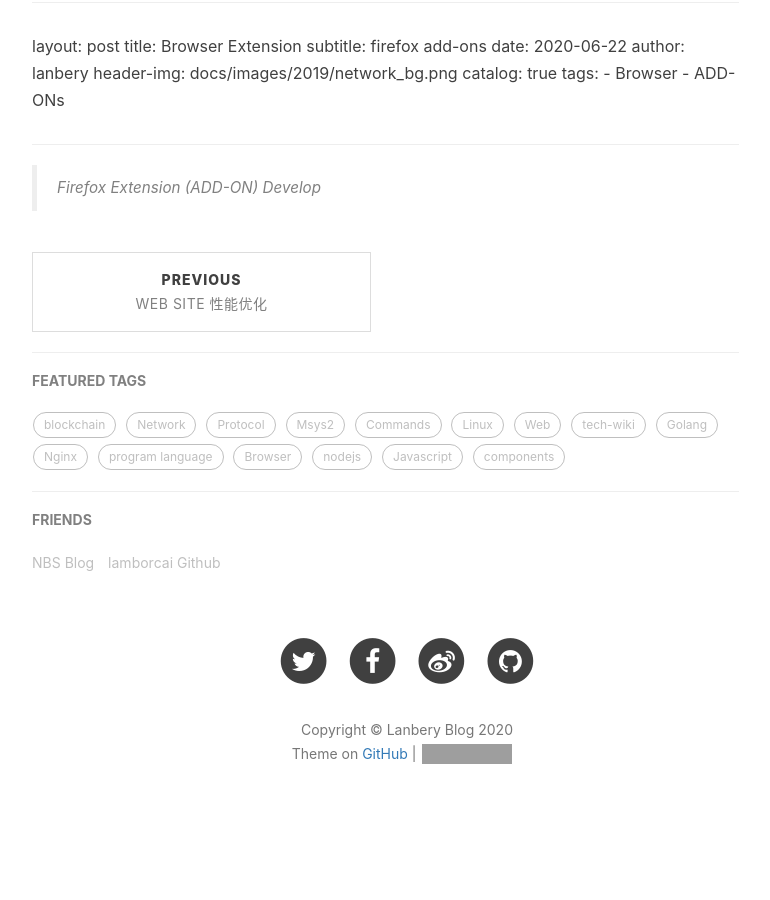
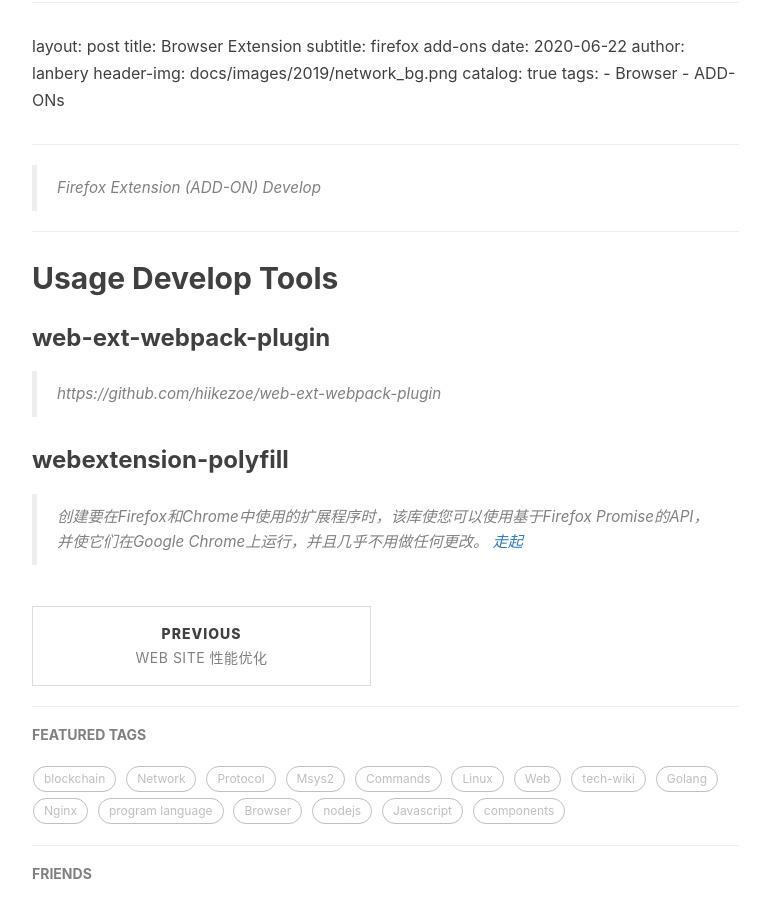
Before and after one commit to lanbery/lanbery.github.io, a Jekyll site: the page built from _posts/2020-06-22-fx_add_ons.md, in a window 1280 px wide and 900 px high, scrolled down 461 px. Shown: the whole window, without its empty margins (233-1003 px from the left). Built offline with Jekyll 4.4.1, drawn with Linux system fonts in a browser that asks for light colours; nearby versions of some CDN libraries; our own code applies the rules of GitHub Pages for plain Markdown files; comment, search, counter and statistics services are not loaded; before the commit the page ends 1319 px from its top, so only the background shows below that; grey boxes are pictures that could not be loaded.

```diff
--- a/_posts/2020-06-22-fx_add_ons.md
+++ b/_posts/2020-06-22-fx_add_ons.md
@@ -13,3 +13,16 @@ tags:
 ----
 
 > Firefox Extension (ADD-ON) Develop
+
+
+
+----
+## Usage Develop Tools
+
+### web-ext-webpack-plugin
+> https://github.com/hiikezoe/web-ext-webpack-plugin
+
+
+
+### webextension-polyfill
+>  创建要在Firefox和Chrome中使用的扩展程序时，该库使您可以使用基于Firefox Promise的API，并使它们在Google Chrome上运行，并且几乎不用做任何更改。 [走起](https://github.com/mozilla/webextension-polyfill)
```
